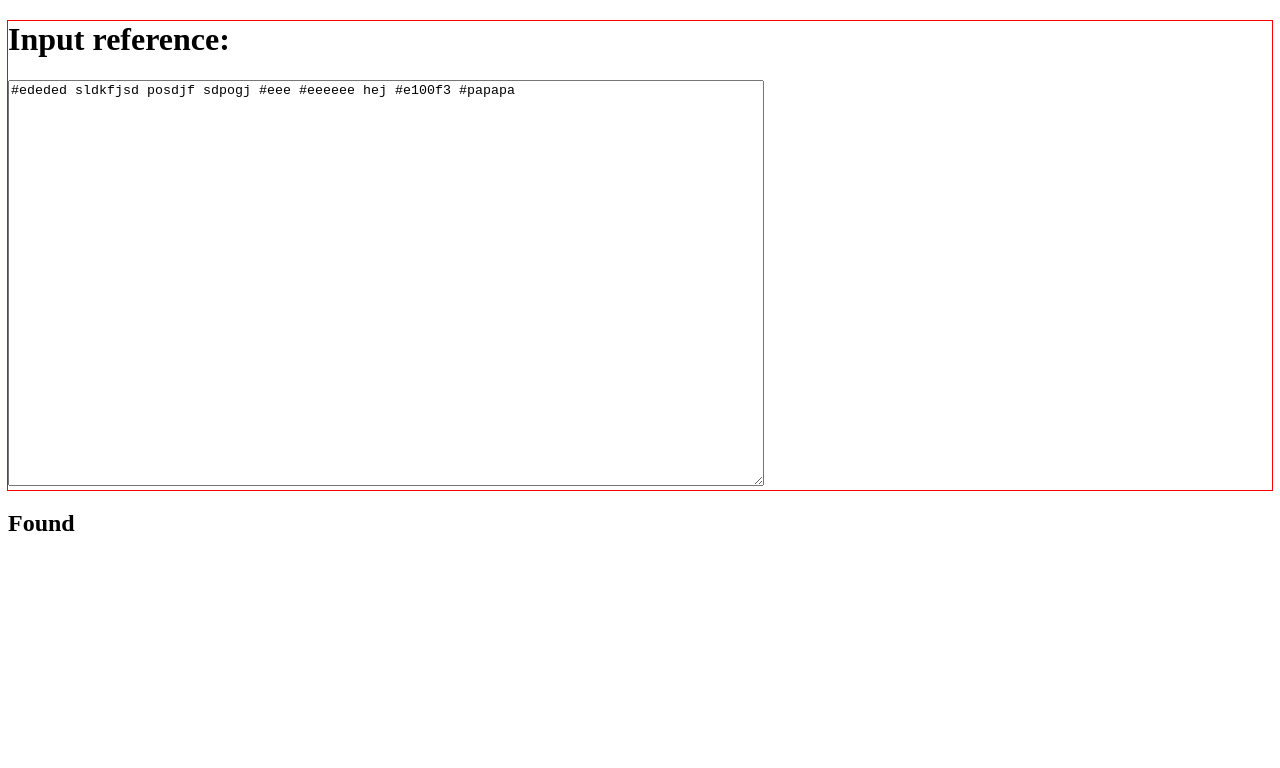
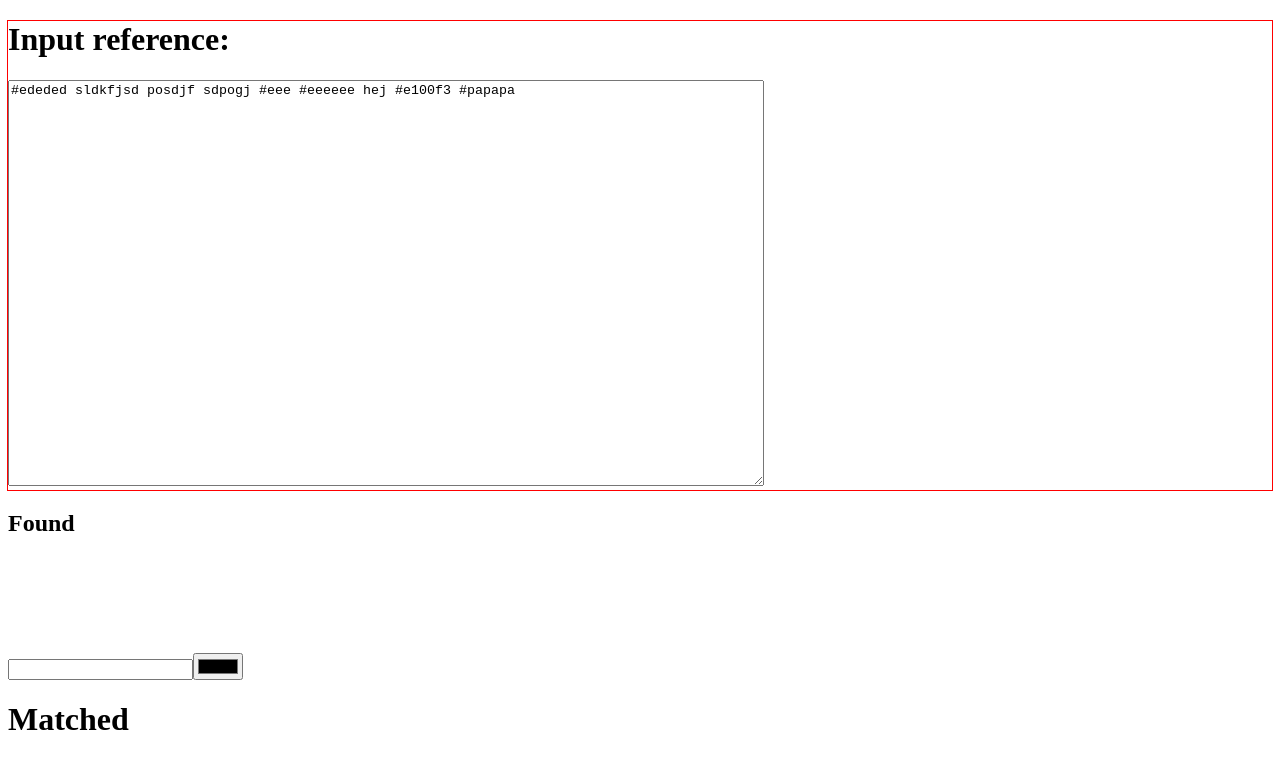
Before and after one commit to Krillko/colorFinder, a Vue app: page / in a window 1280 px wide. Shown: the top 768 px of the page. Built offline with nearby package versions, Linux system fonts and the light colour scheme.

Commit message:
Color matching mvp

```diff
--- a/package.json
+++ b/package.json
@@ -8,6 +8,7 @@
     "lint": "eslint . --ext .vue,.js,.jsx,.cjs,.mjs --fix --ignore-path .gitignore"
   },
   "dependencies": {
+    "colorjs.io": "^0.4.0",
     "pinia": "^2.0.22",
     "vue": "^3.2.40"
   },
--- a/src/App.vue
+++ b/src/App.vue
@@ -1,13 +1,17 @@
 <template>
   <main>
-    <ColorInput />
+    <ReferenceInput />
     <FoundColors />
+    <MatchInput />
+    <MatchedColors />
   </main>
 </template>
 
 <script setup>
-import ColorInput from '@/components/ColorInput.vue'
+import ReferenceInput from '@/components/ReferenceInput.vue'
 import FoundColors from '@/components/FoundColors.vue'
+import MatchInput from '@/components/MatchInput.vue'
+import MatchedColors from '@/components/MatchedColors.vue'
 </script>
 
 <style scoped lang="postcss">
--- /dev/null
+++ b/src/components/MatchInput.vue
@@ -0,0 +1,14 @@
+<template>
+  <div>
+    <input v-model="colorStore.matchColor" type="text">
+    <input v-model="colorStore.matchColor" type="color">
+  </div>
+</template>
+
+<script setup lang="ts">
+import { useColorStore } from '../store/colorStore'
+const colorStore = useColorStore()
+</script>
+
+<style scoped lang="postcss">
+</style>
--- /dev/null
+++ b/src/components/MatchedColors.vue
@@ -0,0 +1,90 @@
+<template>
+  <div>
+    <h1>Matched</h1>
+    <div v-if="matches.length" class="matches">
+      <div v-for="match in matches" class="match">
+        <div
+          :style="{
+            background: match.hex,
+          }"
+          class="swatch"
+        />
+        <div :title="match.matchPercent" v-html="match.title" />
+      </div>
+    </div>
+  </div>
+</template>
+
+<script setup lang="ts">
+import { useColorStore } from '../store/colorStore'
+import { computed } from 'vue'
+import Color from 'colorjs.io'
+const colorStore = useColorStore()
+
+function round(
+  value,
+  minimumFractionDigits,
+  maximumFractionDigits
+) {
+  const formattedValue = value.toLocaleString('en', {
+    useGrouping: false,
+    minimumFractionDigits,
+    maximumFractionDigits,
+  })
+  return Number(formattedValue)
+}
+
+const matches = computed(()=> {
+  let output = []
+  if (colorStore.colorInputParsed.length && colorStore.matchColor) {
+    const matchColor = new Color(colorStore.matchColor)
+    colorStore.colorInputParsed.map((i) => {
+      const refColor = new Color(i.hex)
+      const difference = matchColor.deltaE2000(refColor)
+      const matchPercent = 100 - difference
+      let matchHR
+      if (matchPercent === 100) {
+        matchHR = 'Exact match'
+      } else if (matchPercent >= 99) {
+        matchHR = `<b>${round(matchPercent, 0, 2)}%</b>`
+      } else if (matchPercent >= 95) {
+        matchHR = `<b>${round(matchPercent, 0, 1)}%</b>`
+      } else if (matchPercent >= 90) {
+        matchHR = `<b>${Math.round(matchPercent)}%</b>`
+      } else {
+        matchHR = `${Math.round(matchPercent)}%`
+      }
+
+      output.push({
+        hex: i.hex,
+        title: matchHR,
+        matchPercent,
+      })
+    })
+  }
+  return output.sort((a, b) => {
+    if (a.matchPercent < b.matchPercent) {
+      return 1
+    }
+    if (a.matchPercent > b.matchPercent) {
+      return -1
+    }
+    return 0
+  })
+})
+
+</script>
+
+<style scoped lang="postcss">
+.matches {
+  display: flex;
+}
+.match {
+  margin: 0 16px 16px 0;
+}
+.swatch {
+  width: 80px;
+  height: 80px;
+
+}
+</style>
--- a/src/store/colorStore.ts
+++ b/src/store/colorStore.ts
@@ -4,7 +4,8 @@ export const useColorStore = defineStore('colors', {
   state: () => {
     return {
       colorInput: '#ededed sldkfjsd posdjf sdpogj #eee #eeeeee hej #e100f3 #papapa',
-      colorInputParsed: [],
+      colorInputParsed: ['#ededed', '#eee', '#eeeeee', '#e100f3'],
+      matchColor: '',
     }
   },
   actions: {
```
Also changed, not shown: src/components/ReferenceInput.vue (renamed from src/components/ColorInput.vue), 1 other file (tests, documents, lock files or other folders).
